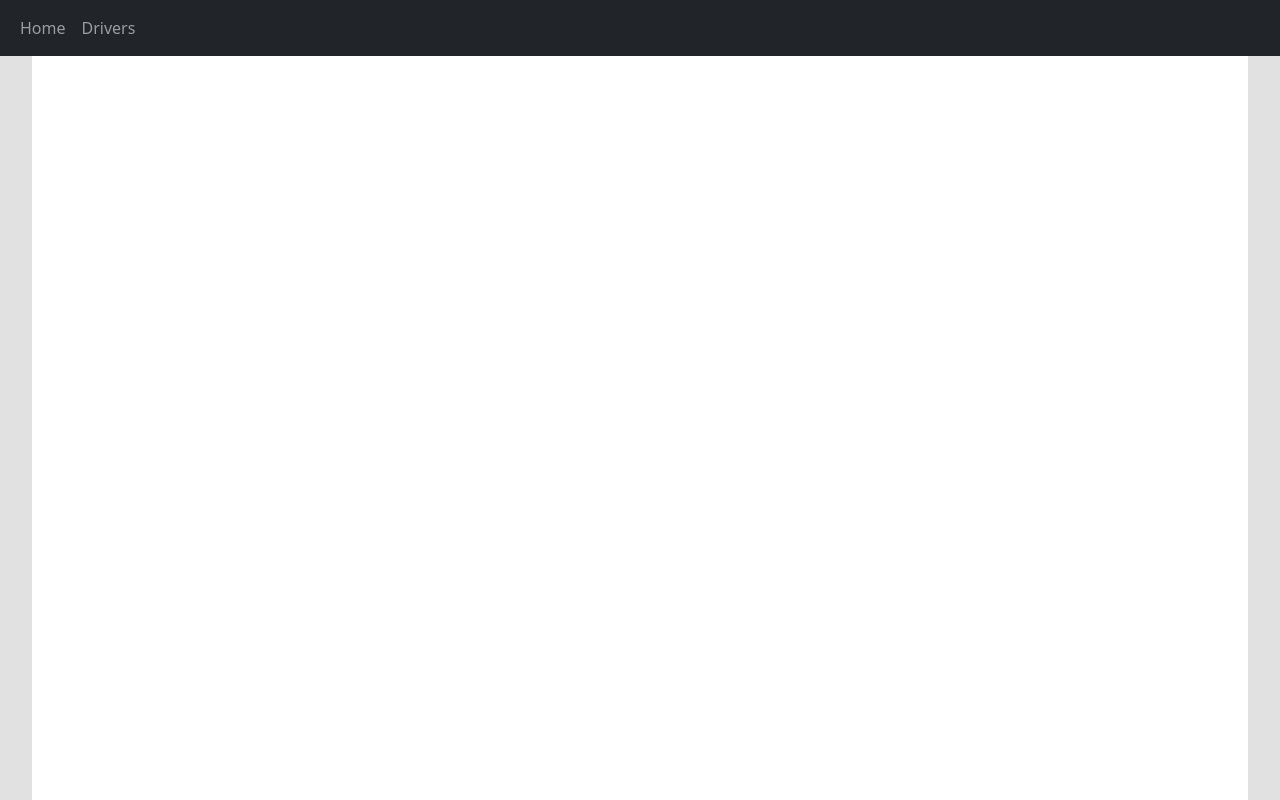
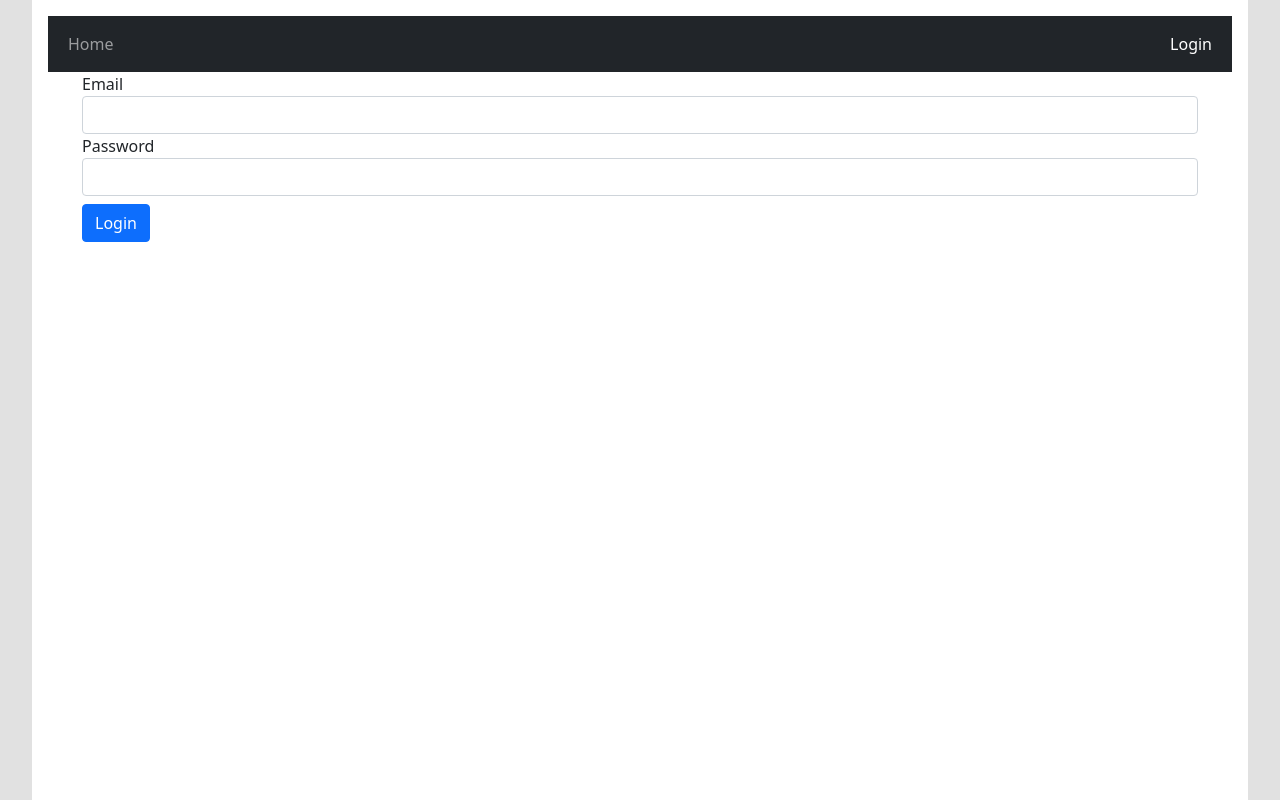
Before and after one commit to nahux/laravel-react-test, a React (Create React App) app: page /login in a window 1280 px wide. Before the commit this address had no page. Built offline with nearby package versions, Linux system fonts and the light colour scheme.

Commit message:
Added basic authentication with laravel sanctum

```diff
--- a/package.json
+++ b/package.json
@@ -12,6 +12,7 @@
     "react": "^18.1.0",
     "react-dom": "^18.1.0",
     "react-router-dom": "^6.3.0",
+    "universal-cookie": "^4.0.4",
     "web-vitals": "^2.1.4"
   },
   "devDependencies": {
--- a/src/App.js
+++ b/src/App.js
@@ -6,22 +6,24 @@ import ListDrivers from "./components/Drivers/ListDrivers";
 import AddDriver from "./components/Drivers/AddDriver";
 import EditDriver from "./components/Drivers/EditDriver";
 import Navbar from "./components/Common/Navbar";
+import Login from "./components/Home/Login";
 
 function App() {
   return (
     <div className="wrapper">
       <BrowserRouter>
-        <Navbar />
         <div className="content">
+          <Navbar />
           <Routes>
             <Route path="/" element={<Home />} />
+            <Route path="/login" element={<Login />} />
             <Route path="/driver/list" element={<ListDrivers />} />
             <Route path="/driver/add" element={<AddDriver />} />
             <Route path="/driver/edit/:id" element={<EditDriver />} />
           </Routes>
         </div>
-      </BrowserRouter>
-    </div>
+      </BrowserRouter >
+    </div >
   );
 }
 
--- a/src/components/Common/Navbar.js
+++ b/src/components/Common/Navbar.js
@@ -1,8 +1,26 @@
 import React from 'react'
-import { NavLink, matchPath, useLocation } from 'react-router-dom'
+import { NavLink, matchPath, useLocation, useNavigate, Link } from 'react-router-dom'
+import apiClient from '../../services/apiClient';
+import { IsLoggedIn, LogOut } from '../../services/auth';
 
 const Navbar = () => {
   const { pathname } = useLocation();
+  const navigate = useNavigate();
+
+  const isLoggedIn = IsLoggedIn();
+
+  const logout = () => {
+    apiClient.post('/logout')
+      .then((response) => {
+        LogOut();
+        console.log('Logged out successfully!', response)
+        navigate('/login');
+      })
+      .catch((error) => {
+        console.log(error)
+      })
+  }
+
   return (
     <nav className="navbar navbar-expand-lg navbar-dark bg-dark">
       <div className="container-fluid">
@@ -12,8 +30,18 @@ const Navbar = () => {
         <div className="collapse navbar-collapse" id="navbarNavAltMarkup">
           <div className="navbar-nav">
             <NavLink className={matchPath("/", pathname) ? 'nav-link active' : 'nav-link'} to="/">Home</NavLink>
-            <NavLink className={matchPath("/driver/*", pathname) ? 'nav-link active' : 'nav-link'} to="/driver/list">Drivers</NavLink>
+            {
+              isLoggedIn ?
+                (<NavLink className={matchPath("/driver/*", pathname) ? 'nav-link active' : 'nav-link'} to="/driver/list">Drivers</NavLink>)
+              : null
+            }
           </div>
+        </div>
+        <div className="nav navbar-nav navbar-right">
+          {
+            isLoggedIn ? <Link className="nav-link" onClick={logout} to="#">Logout</Link>
+            : <NavLink className={matchPath("/login", pathname) ? 'nav-link float-end active' : 'nav-link float-end'} to="/login">Login</NavLink>
+          }
         </div>
       </div>
     </nav>
--- a/src/components/Drivers/AddDriver.js
+++ b/src/components/Drivers/AddDriver.js
@@ -1,8 +1,8 @@
 import React, { useState } from 'react'
-import axios from 'axios'
 import { Link, useNavigate } from 'react-router-dom'
+import apiClient from '../../services/apiClient';
 
-const endpoint = 'http://localhost:3001/api/driver';
+const endpoint = '/api/driver';
 
 const AddDriver = () => {
 
@@ -14,7 +14,7 @@ const AddDriver = () => {
 
   const submitForm = async (e) => {
     e.preventDefault();
-    await axios.post(endpoint, {
+    await apiClient.post(endpoint, {
       first_name: firstName,
       last_name: lastName,
       birth_date: birthDate
--- a/src/components/Drivers/EditDriver.js
+++ b/src/components/Drivers/EditDriver.js
@@ -1,8 +1,7 @@
 import React, { useEffect, useState } from 'react'
-import axios from 'axios'
 import { Link, useNavigate, useParams } from 'react-router-dom'
+import apiClient from '../../services/apiClient';
 
-const endpoint = 'http://localhost:3001/api/driver';
 
 const EditDriver = () => {
 
@@ -14,7 +13,7 @@ const EditDriver = () => {
   const navigate = useNavigate();
 
   const getDriver = async (driverId) => {
-    const response = await axios.get(`${endpoint}/${driverId}`).catch(function (error) {
+    const response = await apiClient.get(`/api/driver/${driverId}`).catch(function (error) {
       console.log(error.toJSON());
       navigate('/');
     });
@@ -33,7 +32,7 @@ const EditDriver = () => {
 
   const submitForm = async (e) => {
     e.preventDefault();
-    await axios.put(`${endpoint}/${id}`, {
+    await apiClient.put(`/api/driver/${id}`, {
       first_name: firstName,
       last_name: lastName,
       birth_date: birthDate
--- a/src/components/Drivers/ListDrivers.js
+++ b/src/components/Drivers/ListDrivers.js
@@ -1,11 +1,9 @@
 import React, { useEffect, useState } from 'react'
-import axios from 'axios'
 import { Link } from 'react-router-dom'
 import './Drivers.css'
+import apiClient from '../../services/apiClient'
 
 const ListDrivers = () => {
-
-  const endpoint = 'http://localhost:3001/api';
 
   const [drivers, setDrivers] = useState([]);
   useEffect(() => {
@@ -13,12 +11,12 @@ const ListDrivers = () => {
   }, []);
 
   const getDrivers = async () => {
-    const response = await axios.get(`${endpoint}/driver`);
+    const response = await apiClient.get('/api/driver');
     setDrivers(response.data);
   }
 
   const deleteDriver = async (id) => {
-    await axios.delete(`${endpoint}/driver/${id}`);
+    await apiClient.delete(`/api/driver/${id}`);
     getDrivers();
   }
 
--- /dev/null
+++ b/src/components/Home/Login.js
@@ -0,0 +1,52 @@
+import React from "react";
+import { useNavigate } from "react-router-dom";
+import apiClient from "../../services/apiClient";
+import { LogIn } from "../../services/auth";
+
+const endpoint = '/login';
+
+function Login() {
+
+  const navigate = useNavigate();
+
+  const submitForm = async (event) => {
+    event.preventDefault();
+
+    const formData = new FormData(event.target);
+    const loginCredentials = {
+      email: formData.get('email'),
+      password: formData.get('password')
+    }
+
+    apiClient.get('/sanctum/csrf-cookie')
+      .then(() => {
+        apiClient.post(endpoint, loginCredentials)
+          .then((response) => {
+            LogIn();
+            console.log('Logged successfully!', response)
+            navigate('/');
+          })
+          .catch((error) => {
+            console.log(error)
+          })
+      })
+  }
+
+  return (
+    <div id="form-container" className="container">
+      <form onSubmit={submitForm}>
+        <div className="form-group">
+          <label htmlFor="email">Email</label>
+          <input className="form-control" type="email" name="email" id="email" required />
+        </div>
+        <div className="form-group">
+          <label htmlFor="password">Password</label>
+          <input className="form-control" type="password" name="password" id="password" required />
+        </div>
+        <button type="submit" className="mt-2 btn btn-primary">Login</button>
+      </form>
+    </div>
+  )
+}
+
+export default Login
--- /dev/null
+++ b/src/services/apiClient.js
@@ -0,0 +1,7 @@
+import axios from 'axios';
+
+const apiClient = axios.create({
+  baseURL: 'http://localhost:3001',
+  withCredentials: true,
+});
+export default apiClient;
--- /dev/null
+++ b/src/services/auth.js
@@ -0,0 +1,22 @@
+import Cookies from 'universal-cookie';
+
+export const IsLoggedIn = (requestCookie = null) => {
+  const cookies = new Cookies();
+  if (!requestCookie) {
+    return !!cookies.get('user_logged_in')
+  }
+
+  return !!requestCookie
+}
+
+export const LogIn = () => {
+  const cookies = new Cookies();
+  cookies.set('user_logged_in', true, { sameSite: 'lax' })
+}
+
+export const LogOut = () => {
+  const cookies = new Cookies();
+  if (typeof window !== undefined) {
+    cookies.remove('user_logged_in', { sameSite: 'lax' })
+  }
+}
```
Also changed, not shown: 1 other file (tests, documents, lock files or other folders).
